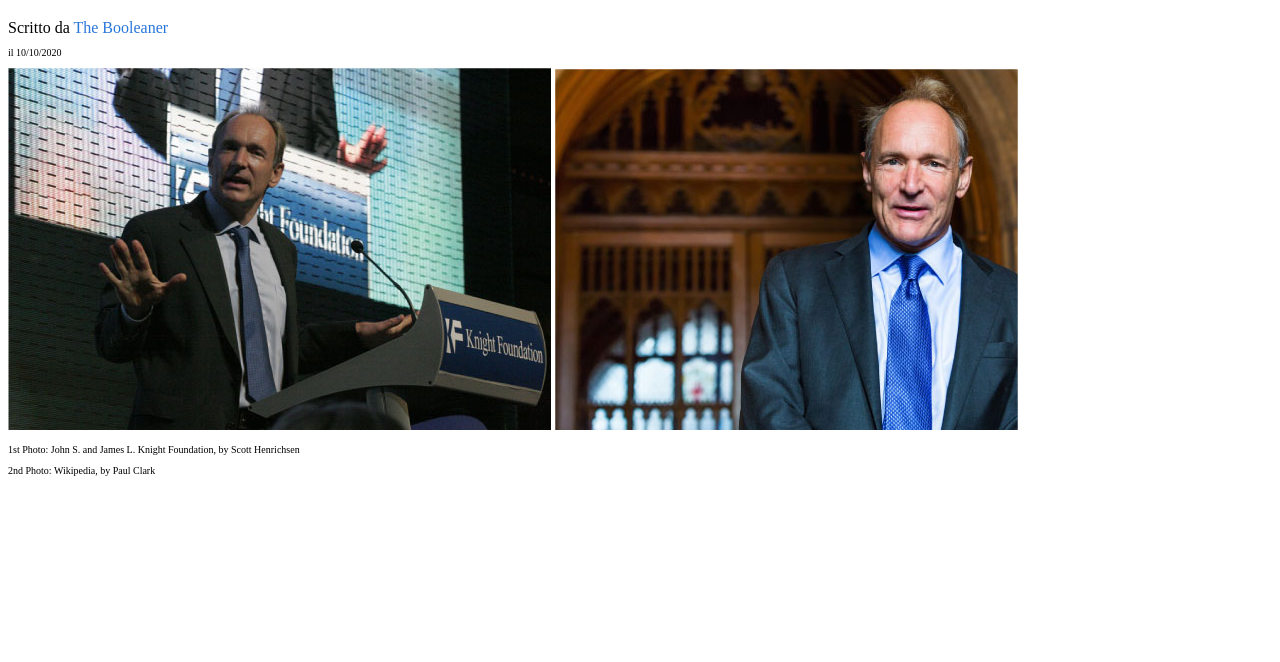
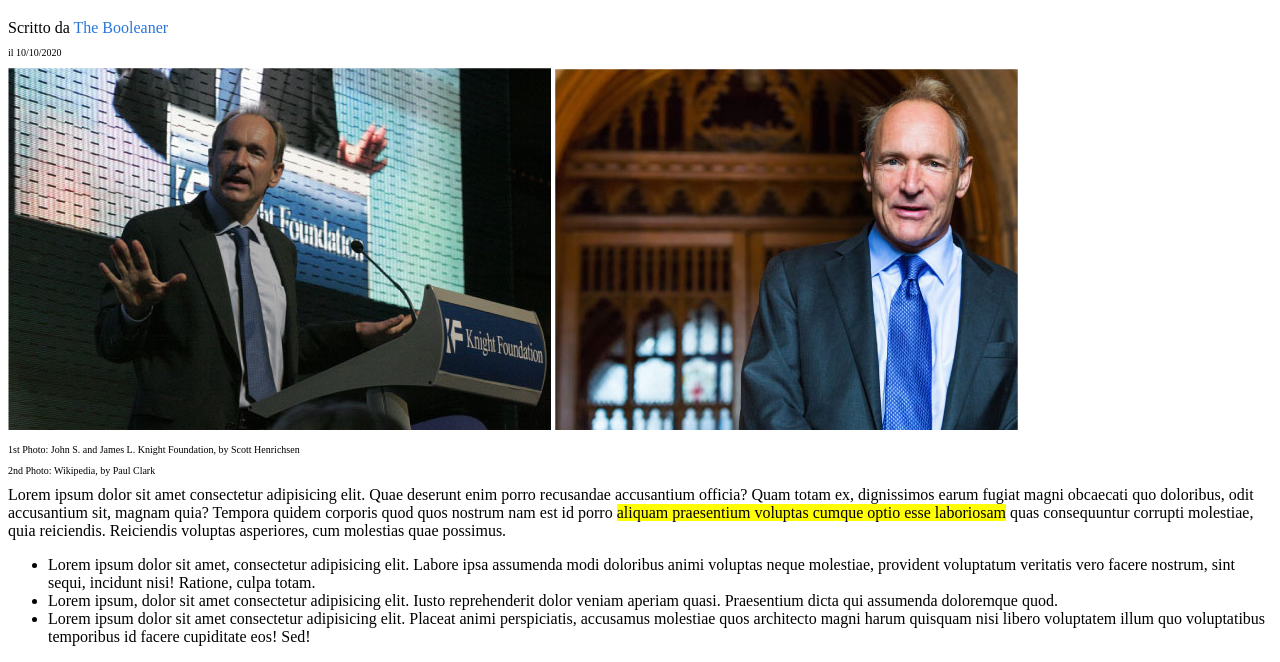
Before and after one commit to Papa97/html-css-booleaner, a plain HTML site: page index.html in a window 1280 px wide. Shown: the part 269-931 px from the top of the page. Before the commit the page ends 800 px from the top, so only its background shows below. Drawn offline with Linux system fonts and the light colour scheme.

Commit message:
descrizione

```diff
--- a/css/style.css
+++ b/css/style.css
@@ -14,10 +14,14 @@
 
 /* main */
 
-#evidenziatore{
+.scritta-blu{
     color: rgb(41, 118, 219) ;
 }
 
 .sottotitolo{
     font-size: 10px;
 }
+
+.evidenziatore{
+    background-color: yellow;
+}
--- a/index.html
+++ b/index.html
@@ -16,14 +16,35 @@
     </header>
     <!-- fine header -->
     <main>
+
+        <!-- inizio immagini tim -->
         <h1>Internet deve essere al servizio del "bene pubblico": il manifesto di Tim Berners-Lee</h1>
-        <div>Scritto da <span id="evidenziatore">The Booleaner</span></div>
+        <div>Scritto da <span class="scritta-blu">The Booleaner</span></div>
         <p class="sottotitolo">il 10/10/2020 </p>
         <img src="img/tim-1.jpg" alt="tim parla">
         <img src="img/tim-2.jpg" alt="tim">
 
+
         <p class="sottotitolo">1st Photo: John S. and James L. Knight Foundation, by Scott Henrichsen</p>
         <p class="sottotitolo">2nd Photo: Wikipedia, by Paul Clark</p>
+        <!-- fine immagini tim -->
+
+        <!-- inizio descrizione -->
+        <div>
+            Lorem ipsum dolor sit amet consectetur adipisicing elit. Quae deserunt enim porro recusandae accusantium officia? Quam totam ex, dignissimos earum fugiat magni obcaecati quo doloribus, odit accusantium sit, magnam quia?
+            Tempora quidem corporis quod quos nostrum nam est id porro <span class="evidenziatore">aliquam praesentium voluptas cumque optio esse laboriosam</span> quas consequuntur corrupti molestiae, quia reiciendis. Reiciendis voluptas asperiores, cum molestias quae possimus.
+        </div>
+        <!-- /descrizione -->
+
+        <!-- inizio elenco -->
+        <ul>
+            <li>Lorem ipsum dolor sit amet, consectetur adipisicing elit. Labore ipsa assumenda modi doloribus animi voluptas neque molestiae, provident voluptatum veritatis vero facere nostrum, sint sequi, incidunt nisi! Ratione, culpa totam.</li>
+            <li>Lorem ipsum, dolor sit amet consectetur adipisicing elit. Iusto reprehenderit dolor veniam aperiam quasi. Praesentium dicta qui assumenda doloremque quod.</li>
+            <li>Lorem ipsum dolor sit amet consectetur adipisicing elit. Placeat animi perspiciatis, accusamus molestiae quos architecto magni harum quisquam nisi libero voluptatem illum quo voluptatibus temporibus id facere cupiditate eos! Sed!</li>
+        </ul>
+        <!-- /fine elenco -->
+
+
     </main>
 
     <footer>
```
